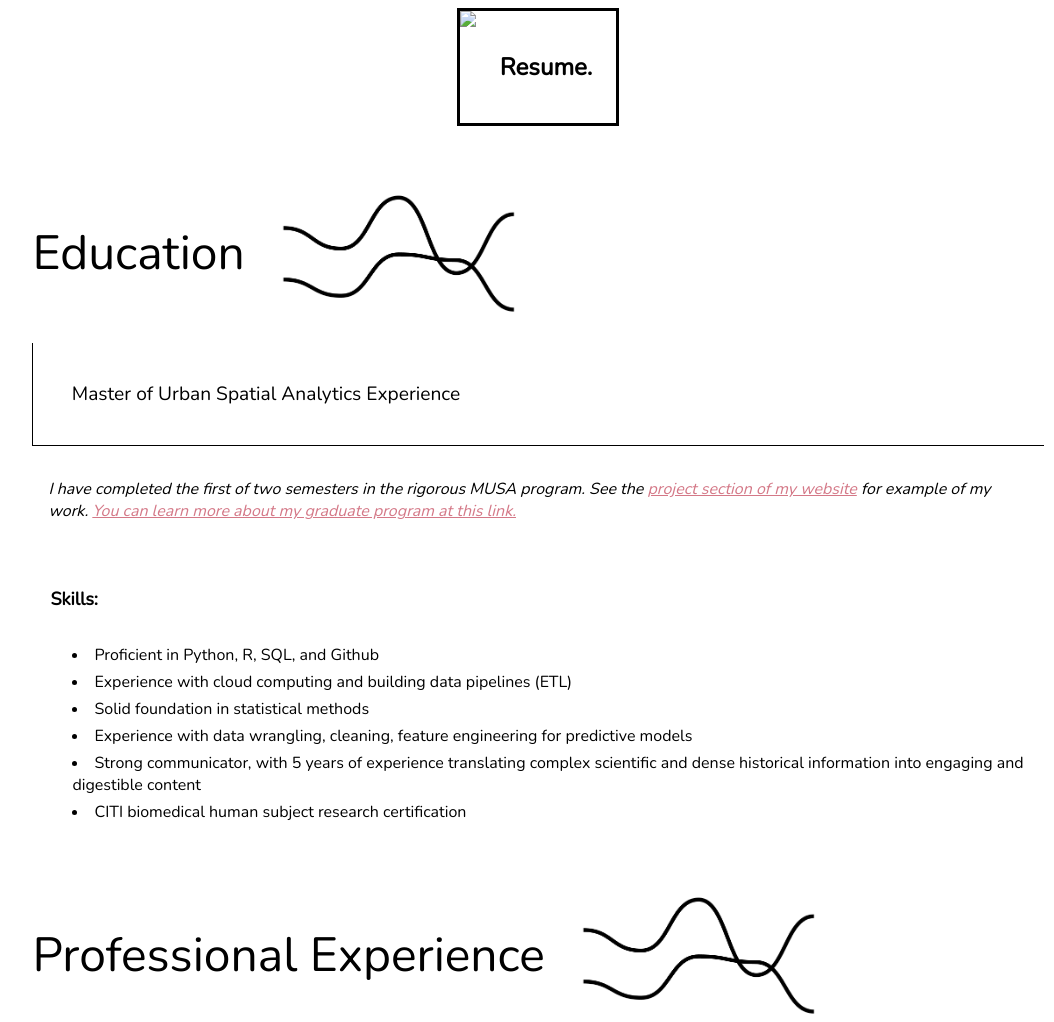
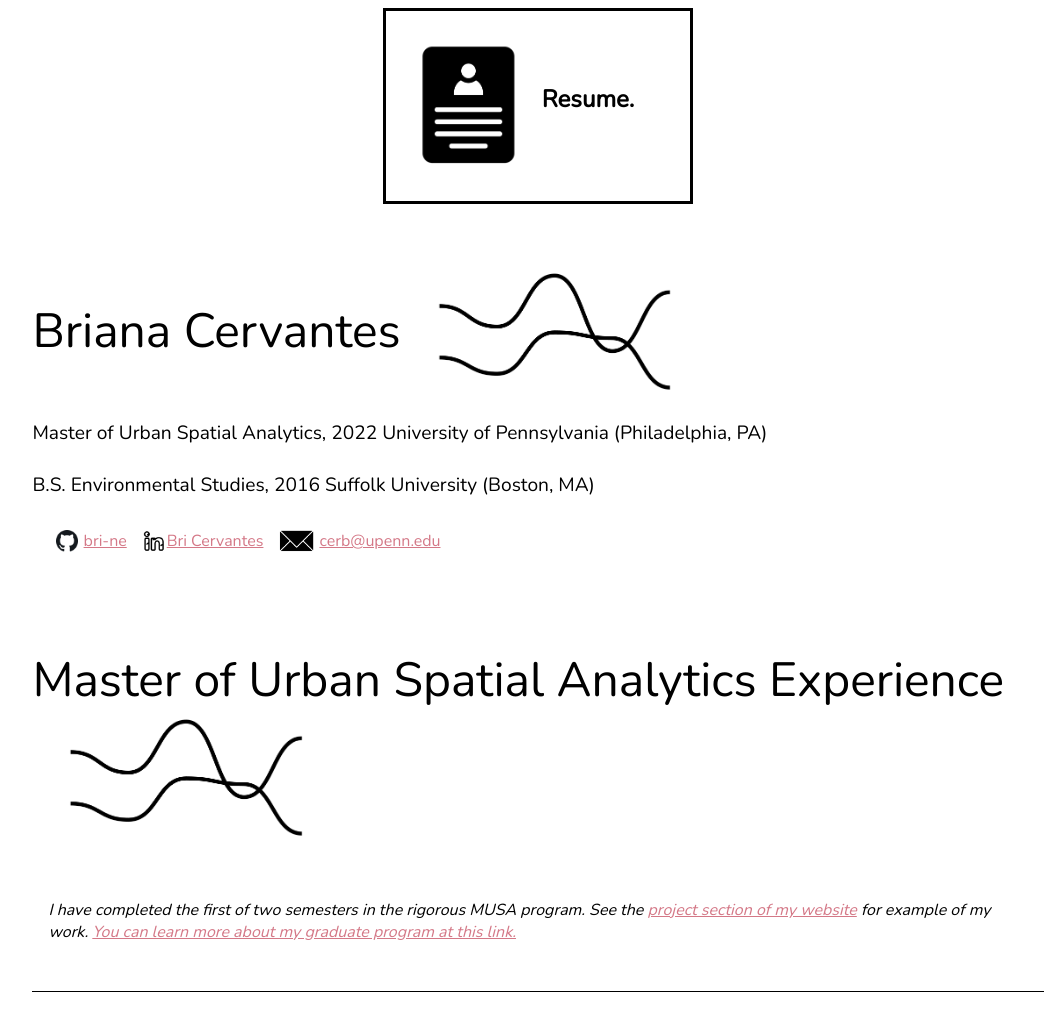
Before and after one commit to bri-ne/bri-ne.github.io, a plain HTML site: page resume.html in a window 1280 px wide. Shown: the top 1022 px of the page, without its empty margins (102-1156 px from the left). Drawn offline with nearby package versions, Linux system fonts and the light colour scheme.

Commit message:
all done?

```diff
--- a/mywebsite/style.css
+++ b/mywebsite/style.css
@@ -53,7 +53,7 @@
     border-left-width: 1px;
     border-right-width: 1px;
     border-bottom-width: 1px;
-    border-left-style: solid;
+
     border-bottom-style: solid;
 
 }
@@ -180,7 +180,7 @@
 }
 .resume-credit {
     margin: 0.5rem;
-    padding-left: 3rem;
+    padding-left: 1.5rem;
     background-image: url('images/resumecredit.png');
     background-repeat: no-repeat;
     background-position: left center;
--- a/resume.html
+++ b/resume.html
@@ -9,11 +9,11 @@
     </head>
     <body>
         <!--Title-->
-        <div class="row" style="align-items: center; height: auto; justify-content: center;">
+        <div class="row" style="align-items: center; height: auto; justify-content: center; align-items: center;">
 
-            <div class= "gen-container" style="width: 30%;">
-                <div class="title-box row">
-                    <img src="images/resume">
+            <div class= "gen-container" style="width: 40%;">
+                <div class="title-box row" style="padding:2em;">
+                    <img src="mywebsite/images/resume.png" style="width:100px;">
                     <h1>
                         Resume.
                     </h1>
@@ -25,25 +25,42 @@
 <!--Eductation Subtitle-->
 
         <div class="section-box">
-            <div class="section-title">Education</div>
+            <div class="section-title">Briana Cervantes</div>
             <img src="mywebsite/images/lineweb-sction.png" alt="squigly line" style="height: 8em;">
         </div>
         <div class ="main-body body-col" style="padding-left: 10%;">
-                <div class="subtitle-box">
-                    <div class="subtitle" style="padding: 2em">
-                        Master of Urban Spatial Analytics Experience
 
+            <div class="subtitle">
+                Master of Urban Spatial Analytics, 2022 University of Pennsylvania (Philadelphia, PA)
+                <br><br>
+                B.S. Environmental Studies, 2016 Suffolk University (Boston, MA)
             </div>
 
+
+            <ul class="profiles">
+                <li class="github-profile"> <a href="https://github.com/bri-ne">bri-ne</a></li>
+                <li class="linkedin-profile"> <a href="https://www.linkedin.com/in/bri-cervantes/">Bri Cervantes</a></li>
+                <li class="email-profile"> <a href="mailto:cerb@upenn.">cerb@upenn.edu</a></li>
+            </ul>
+        </div>
+<!--MUSA Subtitle-->
+        <div class="section-box">
+            <div class="section-title">Master of Urban Spatial Analytics Experience</div>
+            <img src="mywebsite/images/lineweb-sction.png" alt="squigly line" style="height: 8em;">
         </div>
 
-                <p>
+        <div class ="main-body body-col" style="padding-left: 10%;">
+                <div class="subtitle-box">
+                    <p style="padding-bottom: 2em">
                         <em>
                             I have completed the first of two semesters in the rigorous MUSA program.
                             See the <a href="https://bri-ne.github.io/#projects">project section of my website</a> for example of my work.
                             <a href="https://www.design.upenn.edu/musa/about">You can learn more about my graduate program at this link.  </a>
                         </em>
                     </p>
+
+                </div>
+
                 <h2>
                     Skills:
                 </h2>
@@ -61,7 +78,7 @@
                 </div>
             </div>
 
-  <!--Eductation Subtitle-->
+  <!--Professional Subtitle-->
 
         <div class="section-box">
             <div class="section-title">Professional Experience</div>
@@ -70,7 +87,7 @@
              <!--First Position-->
         <div class ="main-body body-col" style="padding-left: 10%;">
             <div class="subtitle-box">
-                <div class="subtitle" style="padding: 2em">
+                <div class="subtitle" style="padding-bottom: 2em">
                     Interpretation Park Guide, National Park Service | New Orleans 2019 &#8212 2021
                     <br><br>
                     Jean Lafitte National Historical Park & Preserve | <a href="https://nps.gov/jela/">https://nps.gov/jela/</a>
@@ -106,7 +123,7 @@
                 <!--Second Position-->
         <div class ="main-body body-col" style="padding-left: 10%; padding-top: 5%; padding-bottom: 5%">
                 <div class="subtitle-box">
-                    <div class="subtitle" style="padding: 2em">
+                    <div class="subtitle" style="padding-bottom: 2em">
                         Science Communication and Outreach Coordinator | New Orleans 2017 &#8212 2019
                         <br><br>
                         Pontchartrain Conservancy (AmeriCorps) | <a href="https://scienceforourcoast.org/">https://scienceforourcoast.org/</a>
```
Lines whose indentation alone changed are shown as unchanged.
